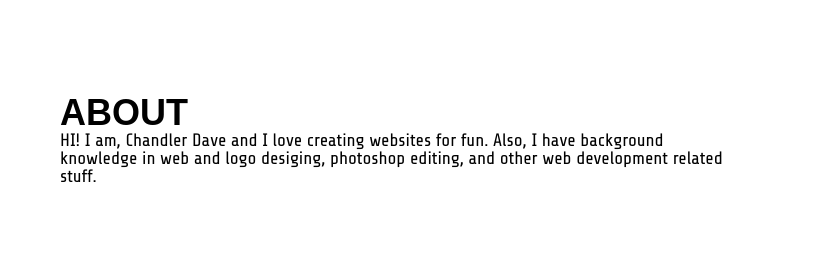
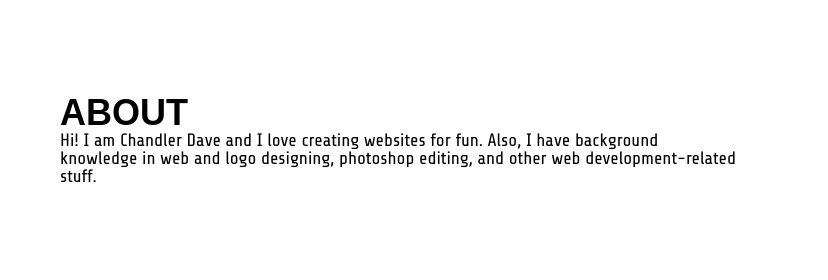
Before and after one commit to shaw2407/Chandler-Portfolio, a plain HTML site: page index.html in a window 1280 px wide. Shown: the part 860-1140 px from the top of the page, 452-1280 px from the left. Drawn offline with Linux system fonts and the light colour scheme; a web font is replaced by a local one.

Commit message:
Update index.html

```diff
--- a/index.html
+++ b/index.html
@@ -63,7 +63,7 @@
 				</div>
 				<div class="about-right">
 					<h1 id="about-title">ABOUT</h1>
-					<p id="about-p">HI! I am, Chandler Dave and I love creating websites for fun. Also, I have background knowledge in web and logo desiging, photoshop editing, and other web development related stuff.</p>
+					<p id="about-p">Hi! I am Chandler Dave and I love creating websites for fun. Also, I have background knowledge in web and logo designing, photoshop editing, and other web development-related stuff.</p>
 				</div>
 		</section>
 
```
